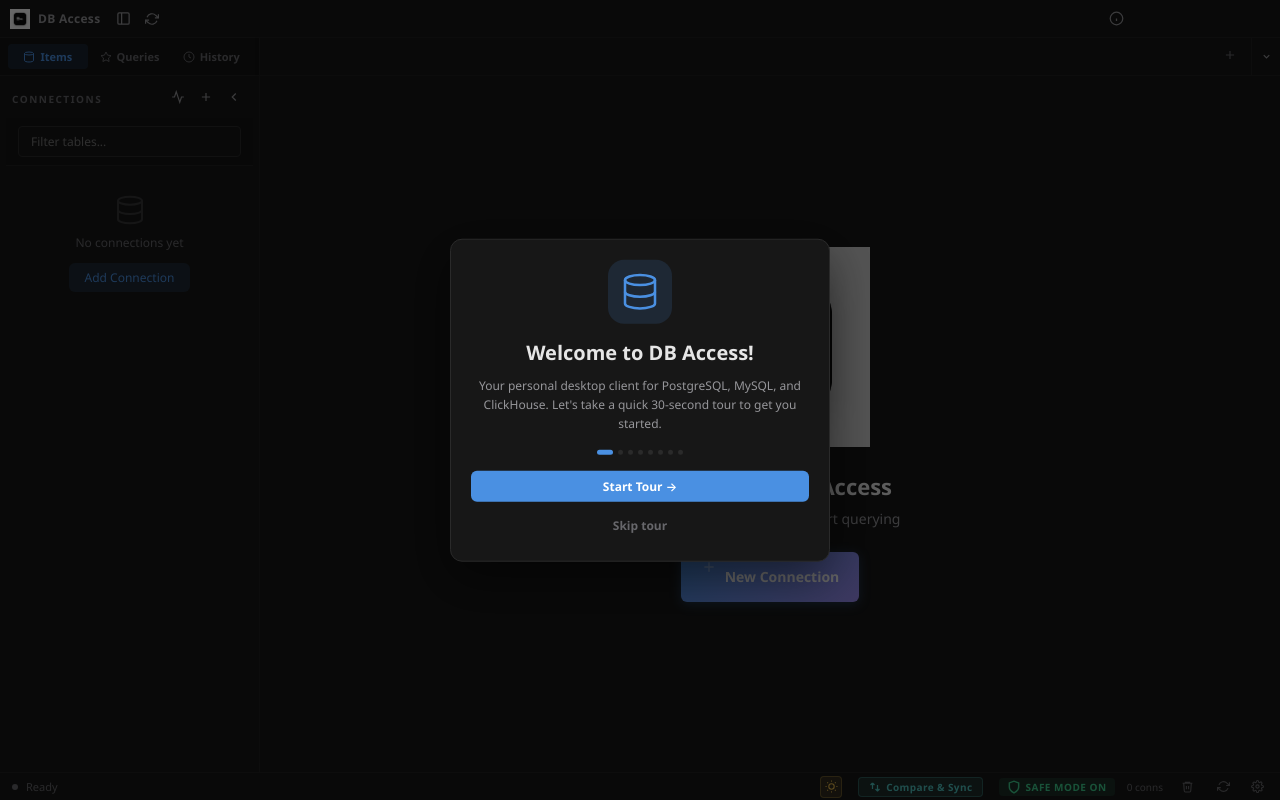
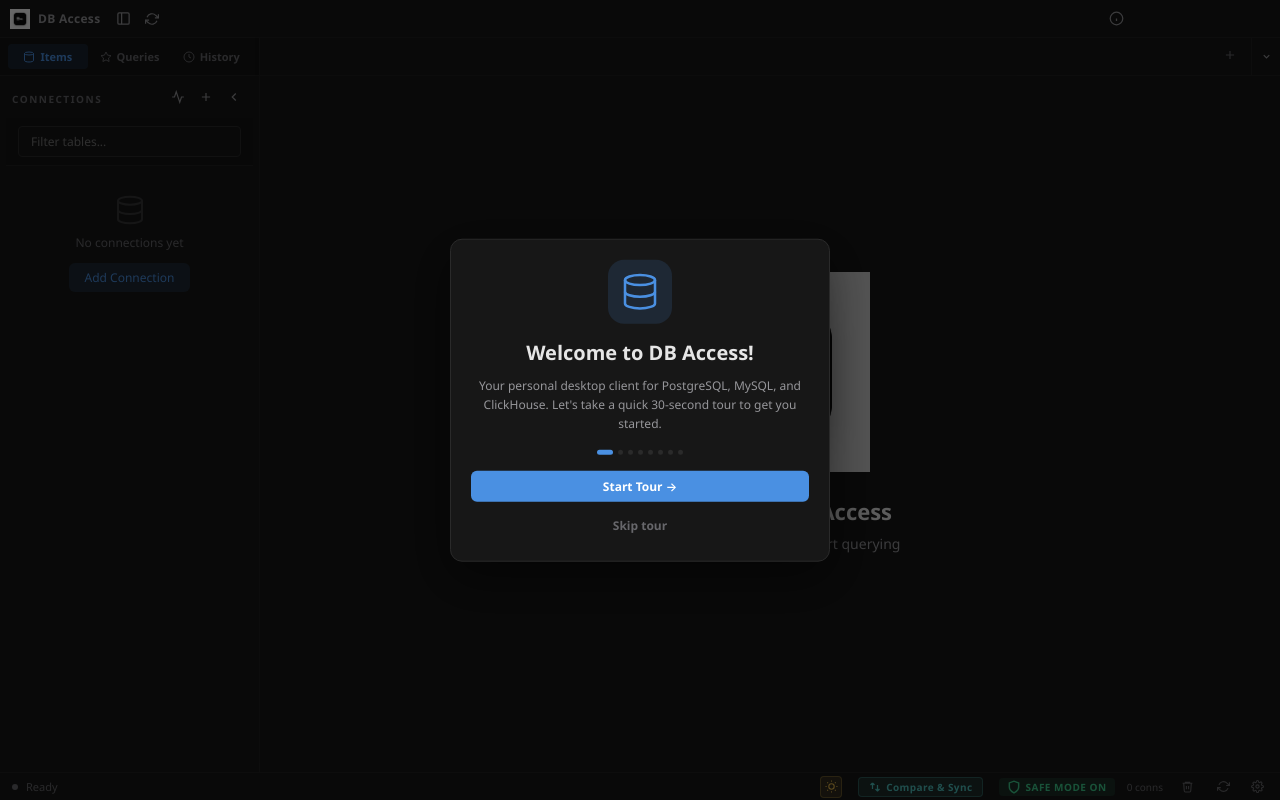
Before and after one commit to goflipo/dbaccess, a React (Vite) app: page / in a window 1280 px wide. Built offline with nearby package versions, Linux system fonts and the light colour scheme.

Commit message:
fix: remove New Connection button from the empty-tabs screen

```diff
--- a/src/App.jsx
+++ b/src/App.jsx
@@ -1104,10 +1104,6 @@
                 <img src="/logo.png" alt="DB Access Logo" style={{ maxWidth: '200px', marginBottom: '20px', opacity: 0.8 }} onError={(e) => { e.target.style.display='none' }} />
                 <h2>Welcome to DB Access</h2>
                 <p>Connect to a database to start querying</p>
-                <button className="btn-primary" onClick={() => { setEditingConnection(null); setShowConnectionModal(true) }}>
-                  <svg width="16" height="16" viewBox="0 0 24 24" fill="none" stroke="currentColor" strokeWidth="2"><path d="M12 5v14M5 12h14"/></svg>
-                  New Connection
-                </button>
               </div>
             </div>
           )}
```
